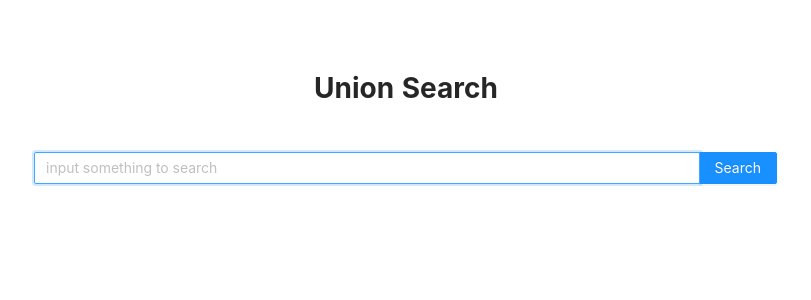
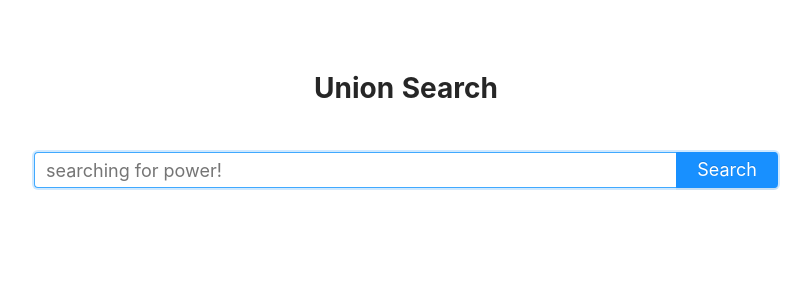
Before and after one commit to oe/search, a React (Vite) app: page / in a window 1280 px wide. Shown: the top 300 px of the page, without its empty margins (234-1045 px from the left). Built offline with nearby package versions, Linux system fonts and the light colour scheme.

Commit message:
refactor: remove antd

```diff
--- a/src/app.scss
+++ b/src/app.scss
@@ -1,3 +1,6 @@
+* {
+  box-sizing: border-box;
+}
 body {
   margin: 0;
   padding: 0;
@@ -8,11 +11,6 @@ body {
   -moz-osx-font-smoothing: grayscale;
 }
 
-code {
-  font-family: source-code-pro, Menlo, Monaco, Consolas, 'Courier New',
-    monospace;
-}
-
 .app {
   position: relative;
   padding: 10px 20px;
--- a/src/search/index.tsx
+++ b/src/search/index.tsx
@@ -1,21 +1,29 @@
-import React from 'react'
-import { Input, Form } from "antd"
+import React, { useRef } from 'react'
 import './style.scss'
 
-const Search = Input.Search
-const FormItem = Form.Item
 
-export default function SearchForm() {
+
+export default function SearchInput () {
+  const inputRef = useRef<HTMLInputElement>(null)
+
+
   return (
-    <div className="search-form">
-      <FormItem >
-        <Search
-          spellCheck={false}
-          autoFocus
-          placeholder="input something to search"
-          enterButton="Search"
-        />
-      </FormItem>
-    </div>
+  <div className="search">
+    <input type="text" autoFocus className="search-term" ref={inputRef} onKeyUp={onKeyUp} placeholder="searching for power!" />
+    <button type="button" className="search-button" onClick={e => onSumbit(inputRef.current?.value) }>Search</button>
+  </div>
   )
 }
+
+function onKeyUp(e: React.KeyboardEvent<HTMLInputElement>) {
+  if (e.keyCode === 13) {
+    // @ts-ignore
+    onSumbit(e.target.value)
+  }
+}
+
+function onSumbit(val?: string) {
+  if (!val || !val.trim()) return
+  const kwd = val.trim()
+  console.warn(kwd)
+}
--- a/src/search/style.scss
+++ b/src/search/style.scss
@@ -1,11 +1,44 @@
-.search-form {
-  text-align: center;
-  margin-top: 2em;
-  .ant-form-item {
-    text-align: left;
-    width: 60%;
-    margin-left: auto;
-    margin-right: auto;
-    min-width: 300px;
+
+.search {
+  width: 60%;
+  margin-left: auto;
+  margin-right: auto;
+  min-width: 300px;
+  position: relative;
+  font-size: 18px;
+  box-sizing: border-box;
+
+  .search-term {
+    width: 100%;
+    display: block;
+    border: 1px solid #d9d9d9;
+    border-right: none;
+    padding: 4px 11px;
+    padding-right: 100px;
+    height: 36px;
+    margin: 0;
+    border-radius: 4px;
+    outline: none;
+  }
+
+  .search-term:focus{
+    border-color: #40a9ff;
+    box-shadow: 0 0 0 2px rgba(24,144,255,.2);
+  }
+
+  .search-button {
+    position: absolute;
+    right: 0;
+    top: 0;
+    height: 36px;
+    padding-left: 20px;
+    padding-right: 20px;
+    border-top-right-radius: 4px;
+    border-bottom-right-radius: 4px;
+    border: 1px solid #1890ff;
+    color: #fff;
+    background-color: #1890ff;
+    text-shadow: 0 -1px 0 rgba(0,0,0,.12);
+    box-shadow: 0 2px 0 rgba(0,0,0,.045);
   }
 }
```
Also changed, not shown: package.json (+3 -4 lines), 1 other file (tests, documents, lock files or other folders).
